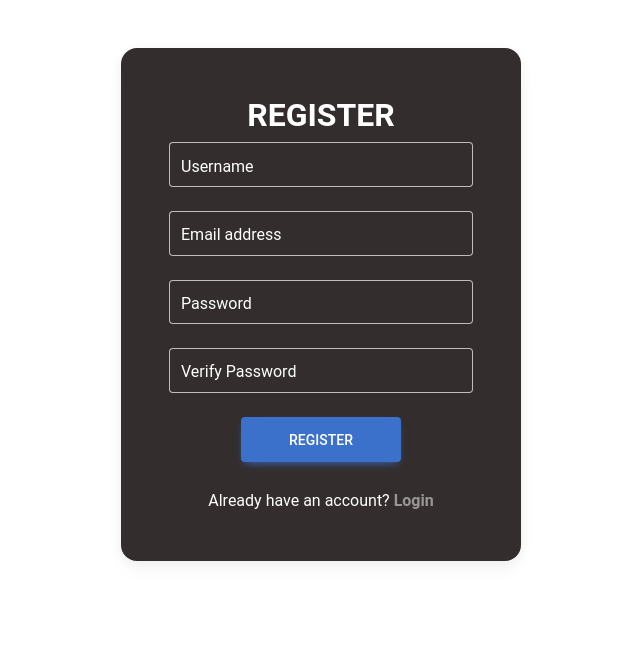
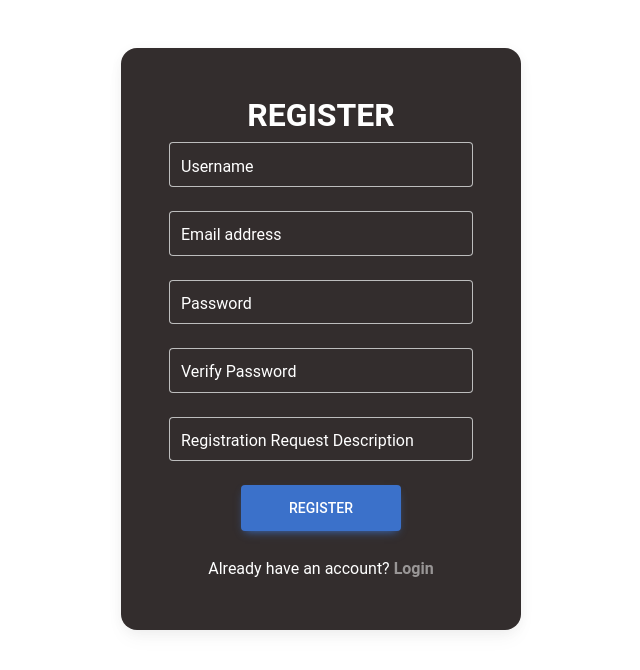
Before and after one commit to DanielAmo469/StorageOptimizer-Frontend, a React (Create React App) app: page /register in a window 1280 px wide. Shown: the top 670 px of the page, without its empty margins (319-959 px from the left). Built offline with nearby package versions, Linux system fonts and the light colour scheme.

Commit message:
Login+Register_fully_F

```diff
--- a/src/App.js
+++ b/src/App.js
@@ -5,6 +5,8 @@ import './App.css';
 
 import Login from './components/Login';
 import Register from './components/Register';
+import PrivateRoute from './components/PrivateRoute';
+import LandingPage from './components/LandingPage';
 
 function App() {
   const [isLoggedIn, setIsLoggedIn] = useState(false);
@@ -26,7 +28,8 @@ function App() {
       <Routes>
         <Route path="/login" element={<Login onLogin={handleLogin} />} />
         <Route path="/register" element={<Register />} />
-        <Route path="*" element={<Navigate to={isLoggedIn ? "/home" : "/login"} />} />
+        <Route path="/landing-page" element={<PrivateRoute isLoggedIn={isLoggedIn}><LandingPage /></PrivateRoute>} />
+        <Route path="*" element={<Navigate to={isLoggedIn ? "/landing-page" : "/login"} />} />
       </Routes>
     </Router>
   );
--- /dev/null
+++ b/src/components/LandingPage.jsx
@@ -0,0 +1,23 @@
+import React from 'react';
+import {
+  MDBContainer,
+  MDBRow,
+  MDBCol,
+  MDBBtn,
+  MDBIcon,
+  MDBCard,
+  MDBCardBody,
+  MDBCardTitle,
+  MDBCardText,
+} from 'mdb-react-ui-kit';
+import { useNavigate } from 'react-router-dom';
+
+const Home = () => {
+  const navigate = useNavigate();
+
+  return(
+    <div>asas</div>
+  );
+};
+
+export default Home;
--- a/src/components/Register.jsx
+++ b/src/components/Register.jsx
@@ -16,6 +16,7 @@ const Register = () => {
   const [email, setEmail] = useState("");
   const [password, setPassword] = useState("");
   const [verifyPassword, setVerifyPassword] = useState("");
+  const [registration_request_description, serRegistrationRequestDescription] = useState("");
   const [message, setMessage] = useState("");
   const [error, setError] = useState("");
   const navigate = useNavigate();
@@ -28,20 +29,21 @@ const Register = () => {
         email,
         password,
         verify_password: verifyPassword,
+        registration_request_description,
       });
-      setMessage("Registration successful");
+      setMessage("Registration Request successful");
       setError("");
-      console.log("Registration successful", data);
+      console.log("Registration Request successful", data);
 
       // Store the success message in localStorage
-      localStorage.setItem("registrationSuccessMessage", "Registration successful");
+      localStorage.setItem("registrationRequestSuccessMessage", "Registration Request successful");
 
       // Redirect to login page after successful registration
       navigate("/login");
     } catch (error) {
       setMessage("");
-      setError(error.response.data.detail || "Registration failed");
-      console.error("Registration failed", error.response.data.detail);
+      setError(error.response.data.detail || "Registration Request failed");
+      console.error("Registration Request failed", error.response.data.detail);
     }
   };
 
@@ -93,6 +95,15 @@ const Register = () => {
                 value={verifyPassword}
                 onChange={(e) => setVerifyPassword(e.target.value)}
               />
+              <MDBInput
+                wrapperClass="mb-4 mx-5 w-100"
+                labelClass="text-white"
+                label="Registration Request Description"
+                type="text"
+                size="lg"
+                value={registration_request_description}
+                onChange={(e) => serRegistrationRequestDescription(e.target.value)}
+              />
               <MDBBtn className="px-5" size="lg" onClick={handleSubmit}>
                 Register
               </MDBBtn>
```
Also changed, not shown: src/components/PrivateRoute.jsx (line endings or trailing spaces).
